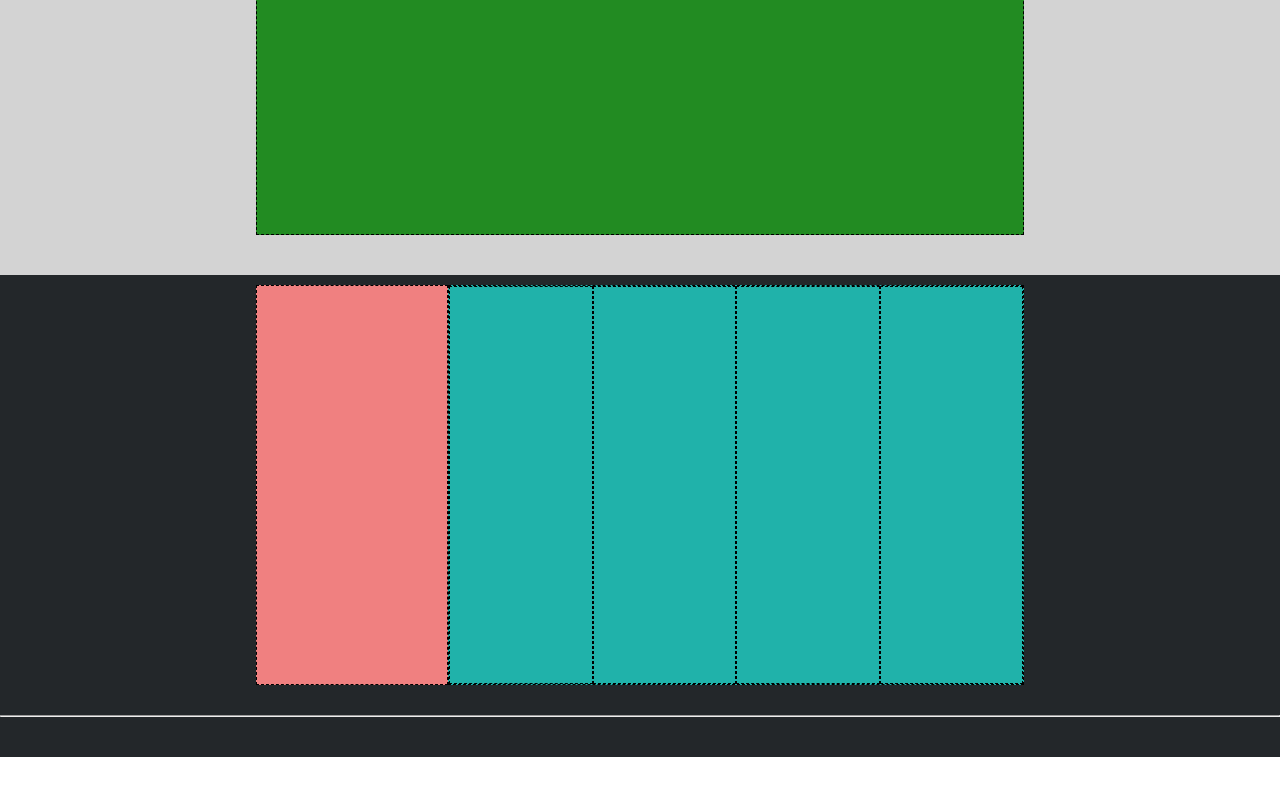
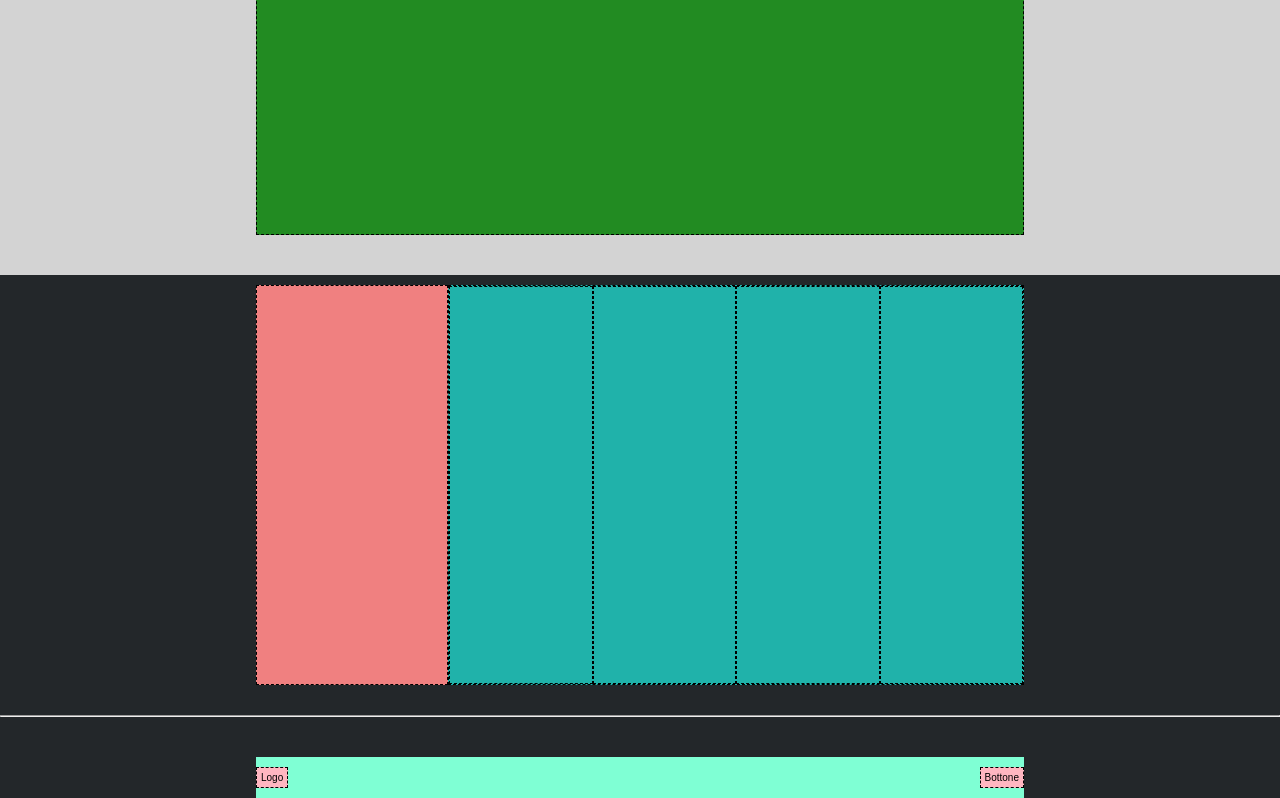
Before and after one commit to Antonio-Italiano/htmlcss-struttura-discord, a plain HTML site: page index.html in a window 1280 px wide. Shown: the part 1925-2723 px from the top of the page. Before the commit the page ends 2682 px from the top, so only its background shows below. Drawn offline with Linux system fonts and the light colour scheme.

Commit message:
Add footer

```diff
--- a/css/style.css
+++ b/css/style.css
@@ -4,6 +4,7 @@
     padding: 0;
     box-sizing: border-box;
 }
+
 
 /* Generics */
 body {
@@ -19,10 +20,9 @@ body {
     margin: 0 auto;
 
 }
-/* Utils */
+
 
 /* Header */
-
 .flex {
     display: flex;
 }
@@ -62,7 +62,6 @@ body {
     justify-content: flex-end;
 }
 
-/* Main */
 
 /* Section Blu */
 .section-blu {
@@ -78,8 +77,8 @@ body {
     border: 1px dashed;
 }
 
+
 /* Section White */
-
 .w-65 {
     background-color: #1E90FF;
     width: 65%;
@@ -92,6 +91,8 @@ body {
     min-height: 300px;
     border: 1px dashed;
 }
+
+
 /* Section Grey */
 .sect-gray {
     background-color: #D3D3D3;
@@ -103,6 +104,8 @@ body {
     width: 100%;
     border: 1px dashed;
 }
+
+
 /* Section Black */
 .sect-black {
     background-color: #23272A;
@@ -127,3 +130,21 @@ body {
 hr {
     margin: 30px 0;
 }
+
+/* Footer */
+.foot-black{
+    background-color: #23272A;
+}
+.footer {
+    background-color: #7FFFD4;
+    min-height: 40px;
+    width: 100%;
+    padding: 10px 0;
+    justify-content: space-between;
+}
+button {
+    font-size: 10px;
+    background-color: #FFB6C1;
+    border: 1px dashed;
+    padding: 4px;
+}
--- a/index.html
+++ b/index.html
@@ -71,6 +71,17 @@
             <hr>
         </section>
     </main>
+    <!--Footer-->
+    <footer>
+        <div class="foot-black">
+            <div class="container">
+                <div class="footer flex">
+                    <button>Logo</button>
+                    <button>Bottone</button>
+                </div>
+            </div>
+        </div>
+    </footer>
 
 </body>
 </html>
```
